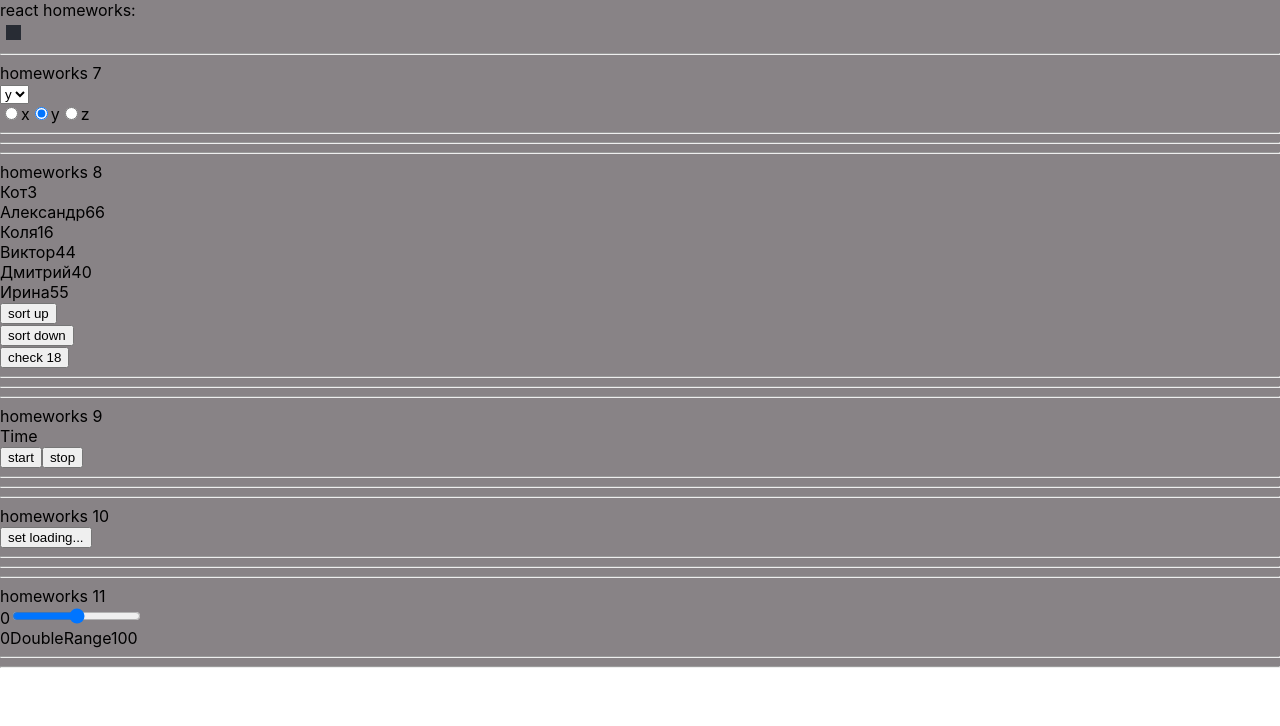
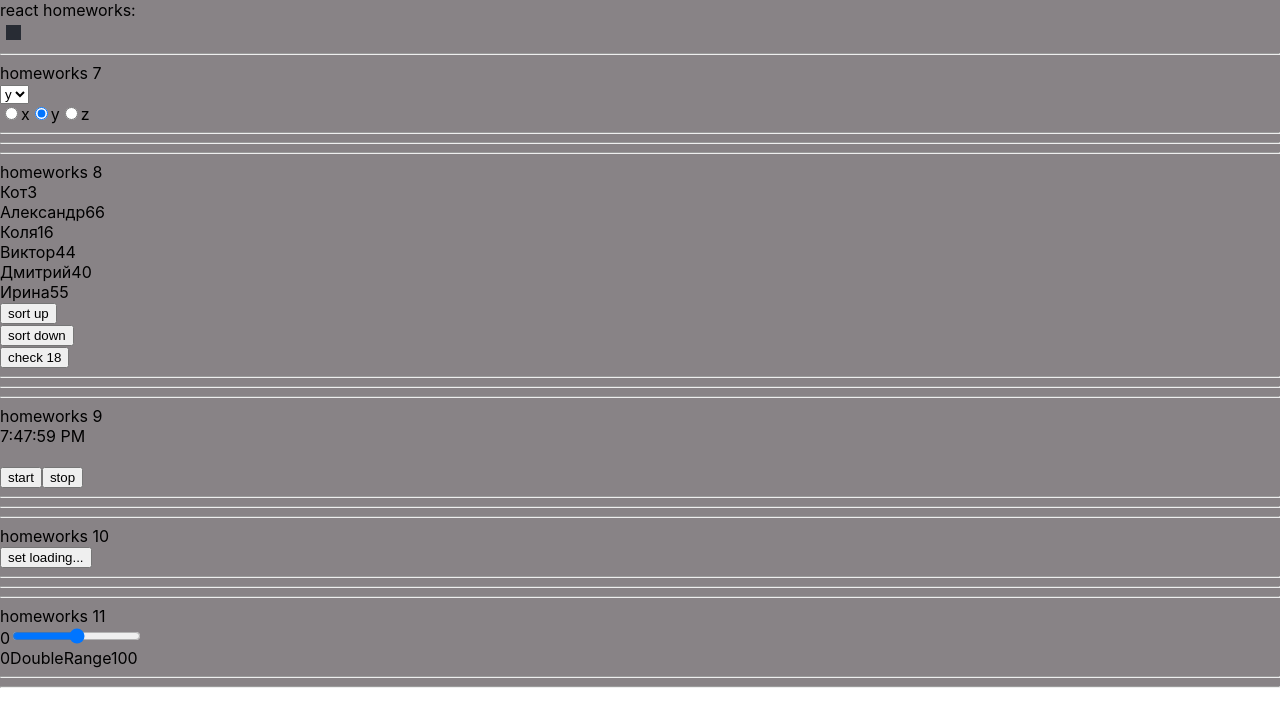
Before and after one commit to sli9/ignat, a React (Create React App) app: page /#/junior in a window 1280 px wide. Shown: the top 726 px of the page. Built offline with nearby package versions, Linux system fonts and the light colour scheme.

Commit message:
9th homework

```diff
--- a/src/p2-homeworks/h9/Clock.tsx
+++ b/src/p2-homeworks/h9/Clock.tsx
@@ -3,29 +3,29 @@ import SuperButton from '../h4/common/c2-SuperButton/SuperButton'
 
 function Clock() {
     const [timerId, setTimerId] = useState<number>(0)
-    const [date, setDate] = useState<Date>()
+    const [date, setDate] = useState<Date>(new Date())
     const [show, setShow] = useState<boolean>(false)
 
     const stop = () => {
-        // stop
+        clearInterval(timerId)// stop
     }
     const start = () => {
         stop()
         const id: number = window.setInterval(() => {
-            // setDate
+            setDate(new Date())// setDate
         }, 1000)
         setTimerId(id)
     }
 
     const onMouseEnter = () => {
-        // show
+        setShow(!show)// show
     }
     const onMouseLeave = () => {
-        // close
+        setShow(!show)// close
     }
 
-    const stringTime = 'Time' // fix with date
-    const stringDate = 'Date' // fix with date
+    const stringTime = date.toLocaleTimeString()// fix with date  приводит к формату даты на компе
+    const stringDate = date.toLocaleDateString() // fix with date
 
     return (
         <div>
@@ -36,11 +36,12 @@ function Clock() {
                 {stringTime}
             </div>
 
-            {show && (
+            {show ?
                 <div>
                     {stringDate}
                 </div>
-            )}
+                : <br/>
+            }
 
             <SuperButton onClick={start}>start</SuperButton>
             <SuperButton onClick={stop}>stop</SuperButton>
```
